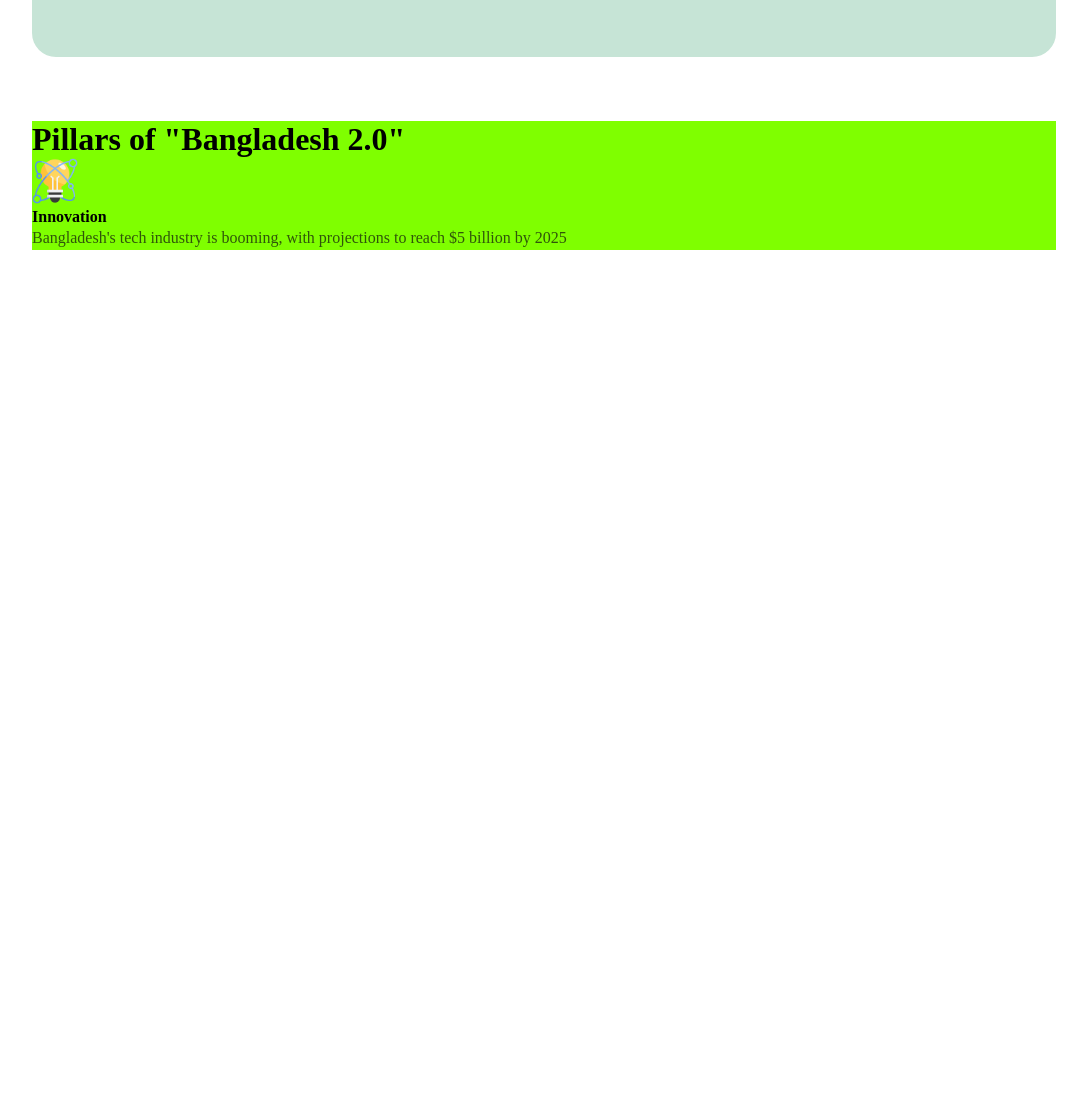
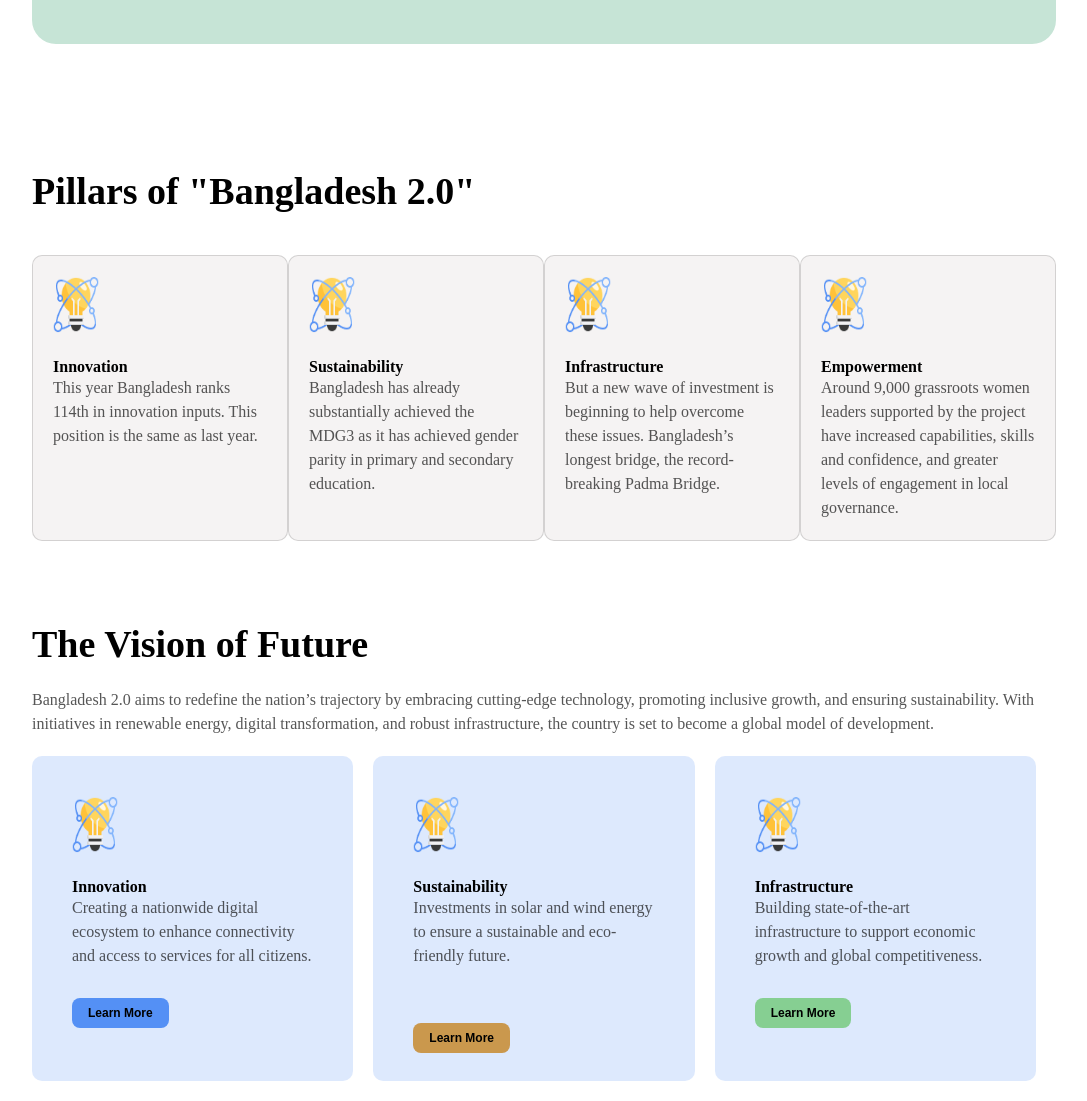
Before and after one commit to AhasanAraShimi/Assignment.1, a plain HTML site: page index.html in a window 1280 px wide. Shown: the part 601-1702 px from the top of the page, without its empty margins (96-1183 px from the left). Before the commit the page ends 851 px from the top, so only its background shows below. Drawn offline with Linux system fonts and the light colour scheme; a web font is replaced by a local one.

Commit message:
new adds

```diff
--- a/index.html
+++ b/index.html
@@ -39,13 +39,65 @@
     <section class="pillars-of-bd">
       <h2 class="section-heading">Pillars of "Bangladesh 2.0"</h2>
 
+      <div class="card-container">
       <div class="card-box-1">
         <img src="assets/card-icon.png" alt="">
         <h4>Innovation</h4>
-        <p class="para-description">Bangladesh's tech industry is booming, with projections to reach $5 billion by 2025</p>
+        <p class="para-description">This year Bangladesh ranks 114th in innovation inputs. This position is the same as last year.</p>
       </div>
 
+      <div class="card-box-1">
+        <img src="assets/card-icon.png" alt="">
+        <h4>Sustainability</h4>
+        <p class="para-description">Bangladesh has already substantially achieved the MDG3 as it has achieved gender parity in primary and secondary education.</p>
+      </div>
+
+      <div class="card-box-1">
+        <img src="assets/card-icon.png" alt="">
+        <h4>Infrastructure</h4>
+        <p class="para-description">But a new wave of investment is beginning to help overcome these issues. Bangladesh’s longest bridge, the record-breaking Padma Bridge.</p>
+      </div>
+
+      <div class="card-box-1">
+        <img src="assets/card-icon.png" alt="">
+        <h4>Empowerment</h4>
+        <p class="para-description">Around 9,000 grassroots women leaders supported by the project have increased capabilities, skills and confidence, and greater levels of engagement in local governance.</p>
+      </div>
+    </div>
+
     </section>
+
+<!--The Vision of Future-->
+<section class="vishion pillars-of-bd">
+  <h2 class="section-heading">The Vision of Future</h2>
+  <p class="para-description">Bangladesh 2.0 aims to redefine the nation’s trajectory by embracing cutting-edge technology, promoting inclusive growth, and ensuring sustainability. With initiatives in renewable energy, digital transformation, and robust infrastructure, the country is set to become a global model of development.</p>
+
+  <div class="card-container">
+  <div class="card-box-1">
+    <img src="assets/card-icon.png" alt="">
+    <h4>Innovation</h4>
+    <p class="para-description">Creating a nationwide digital ecosystem to enhance connectivity and access to services for all citizens.</p>
+    <div><button class="btn-1 primary-btn">Learn More</button></div>
+  </div>
+
+  <div class="card-box-1 card-box-2">
+    <img src="assets/card-icon.png" alt="">
+    <h4>Sustainability</h4>
+    <p class="para-description">Investments in solar and wind energy to ensure a sustainable and eco-friendly future.</p>
+    <div><button class="btn-1 primary-btn">Learn More</button></div>
+  </div>
+
+  <div class="card-box-1 card-box-3">
+    <img src="assets/card-icon.png" alt="">
+    <h4>Infrastructure</h4>
+    <p class="para-description">Building state-of-the-art infrastructure to support economic growth and global competitiveness.</p>
+    <div><button class="btn-1 primary-btn">Learn More</button></div>
+  </div>
+
+</section>
+
+<!--Quote of Dr.Y-->
+
 
 
 
--- a/style.css
+++ b/style.css
@@ -13,20 +13,17 @@
     "wdth" 100;
 }
 
-
-
 /*Common Style*/
 .section-heading{
 Font-weight: 700;
-Font-size: 32px;
+Font-size: 38px;
 text-align: left;
+line-height:38px;
 }
+
 .primary-btn{
 border-radius: 8px;
-font-size: 14px;
 font-weight: 600;
-line-height: 22px;
-letter-spacing: 0%;
 padding: 14px 30px;
 transition: .3s;
 }
@@ -52,8 +49,7 @@ align-items: center;
 
 .logo-btn {
 border: 1px solid rgb(0, 106, 80);
-
-
+font-size: 14px;
 }
 
 /*Banner section style*/
@@ -114,15 +110,104 @@ border: none;
 /*Pillar's of Bangladesh*/
 .pillars-of-bd{
   max-width: 80%;
-  background-color: chartreuse;
   margin: auto;
 
 }
+.pillars-of-bd h2{
+  margin-bottom: 25px;
+  margin-top: 64px;
+}
 
-card-box-1.{
-  background-color: rgb(14, 14, 14, 0.15)
+.card-container{
+  display: flex;
+  justify-content: space-between;
+  padding:20px 0;
+
 }
+.card-box-1{
+background-color: rgb(245, 243, 243);
+width: 290px;
+border: 1px solid rgba(14, 14, 14, 0.15);
+padding: 20px;
+border-radius: 10px;
+}
+
 .card-box-1 img{
 width: 46px;
-;
+height: 57px;
+margin-bottom: 20px;
 }
+
+.card-box-1 h4{
+  Font-weight: 700;
+  line-height:19px;
+}
+
+
+/*Vishion Section Style*/
+.vishion .card-box-1{
+  width: 390px;
+  height: 325px;
+  padding:40px ;
+  background-color: rgba(84, 144, 245, 0.2);
+ margin-right: 20px;
+ border-radius: 10px;
+ border: none;
+}
+
+.card-box-1 button{
+  font-size: 12px;
+   margin: auto;
+   padding: 8px 16px;
+   display: block;
+   display: inline-block;
+   margin-top: 30px;
+   background-color: rgb(84, 144, 245);
+   border: none;
+
+}
+
+.card-box-2{
+  width: 390px;
+  height: 325px;
+  padding:40px ;
+  background-color: rgb(247, 235, 207);
+  margin-right: 20px;
+  border-radius: 10px;
+  border: none;
+}
+
+
+.card-box-2 button{
+  font-size: 12px;
+   margin: auto;
+   padding: 8px 16px;
+   display: block;
+   display: inline-block;
+   margin-top: 55px;
+   background-color: rgb(202, 152, 77);
+   border: none;
+}
+
+.card-box-3{
+  width: 390px;
+  height: 325px;
+  padding:40px ;
+  background-color: rgb(230, 202, 137);
+  margin-right: 20px;
+  border-radius: 10px;
+  border: none;
+}
+
+.card-box-3 button{
+  font-size: 12px;
+   margin: auto;
+   padding: 8px 16px;
+   display: block;
+   display: inline-block;
+   margin-top: 30px;
+   background-color: rgb(134, 207, 146);
+   border: none;
+}
+
+/*Quote of Dr.Y*/
```
